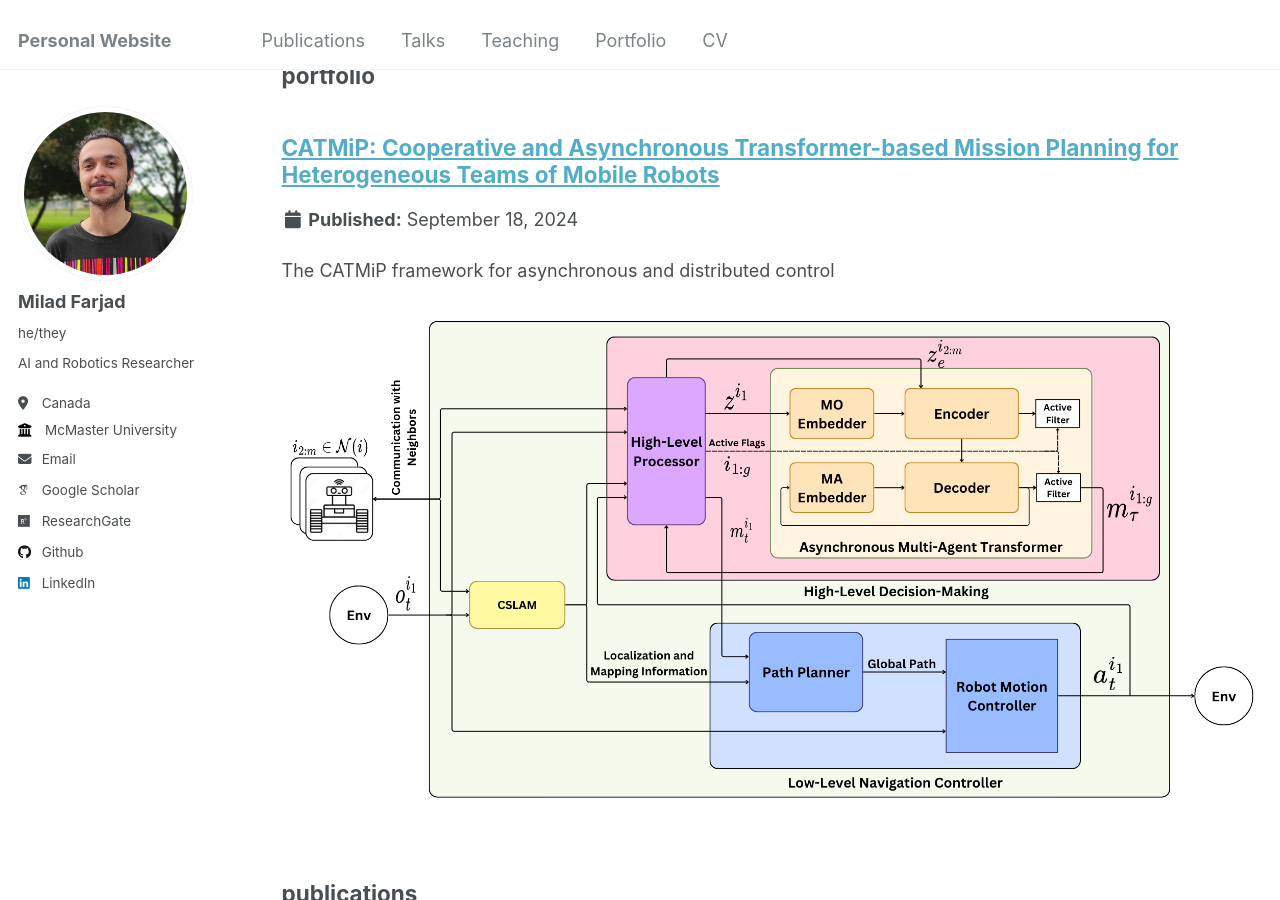
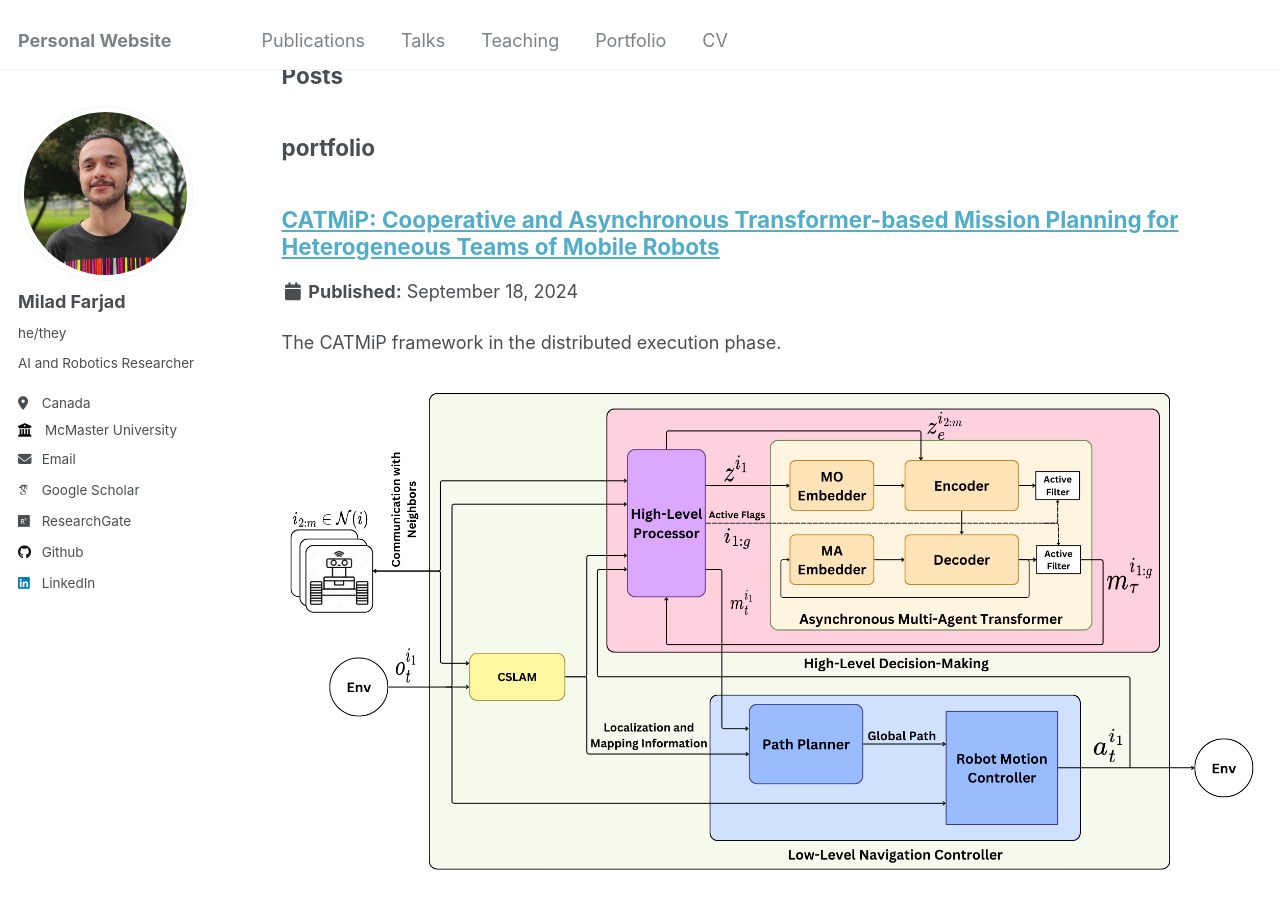
Before and after one commit to mylad13/mylad13.github.io, a Jekyll site: the page built from _pages/sitemap.md, in a window 1280 px wide and 900 px high, scrolled down 1629 px. Built offline with Jekyll 4.4.1, drawn with Linux system fonts in a browser that asks for light colours; some web fonts are replaced.

```diff
--- a/_portfolio/portfolio-1.md
+++ b/_portfolio/portfolio-1.md
@@ -1,6 +1,6 @@
 ---
 title: "CATMiP: Cooperative and Asynchronous Transformer-based Mission Planning for Heterogeneous Teams of Mobile Robots"
-excerpt: "The CATMiP framework for asynchronous and distributed control<br/><img src='/images/CATMiP(Distributed).png'>"
+excerpt: "The CATMiP framework in the distributed execution phase.<br/><img src='/images/CATMiP(Distributed).png'>"
 collection: portfolio
 ---
 
```
Also changed, not shown: _pages/about.md (+7 -0 lines).
